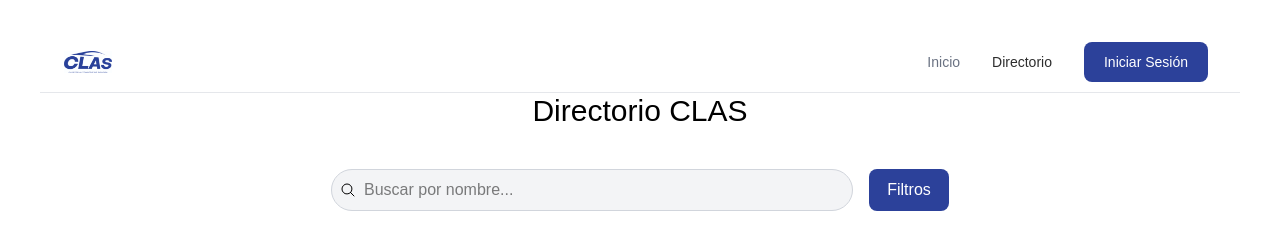
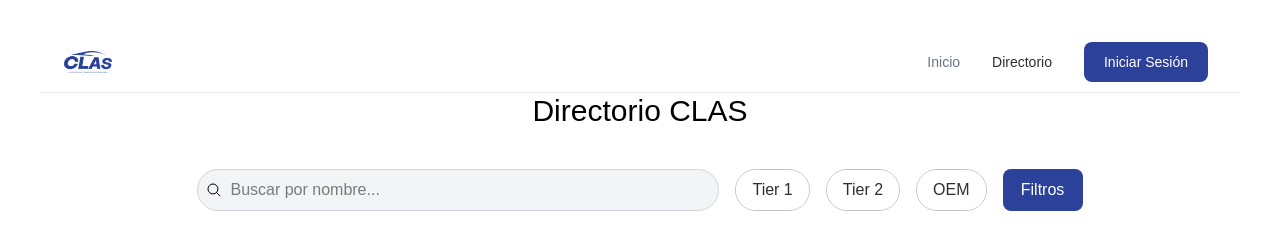
Before and after one commit to sverdam/RetoTC2005B, a React (Vite) app in the folder front-end/: page /directorio in a window 1280 px wide. Shown: the top 249 px of the page. Built offline with nearby package versions, Linux system fonts and the light colour scheme; no server answers; a web font is replaced by a local one.

Commit message:
Feat: Tier Filtering

```diff
--- a/front-end/src/pages/DirectoryPage.tsx
+++ b/front-end/src/pages/DirectoryPage.tsx
@@ -9,12 +9,34 @@
 import FilterModal from "../components/FilterModal";
 import NewDirectoryCardButton from "../components/NewDirectoryCardButton";
 
-
+interface TagProps {
+    value:string;
+    tagTier: number;
+}
 const DirectoryPage: React.FC = () => {
     const [companies, setCompanies] = useState<Company[]>([]);
     const [nameQuery, setNameQuery] = useState("");
     const [tier, setTier] = useState<number | null>(null);
     const [isOpen, setIsOpen] = useState(false);
+
+
+    const Tag: React.FC<TagProps> = ({value, tagTier}) => {
+        return(
+            <div className="bg-white border border-clas-gris rounded-full">
+                <button onClick={() => {
+                    if (tagTier === tier) {
+                        setTier(null);
+                    }else{
+                        setTier(tagTier);
+                    }
+                }}
+                className="text-clas-negro bg-white rounded-full w-full h-full px-4 py-2 hover:bg-clas hover:text-white focus:bg-clas focus:text-white">
+                    {value}
+                </button>
+            </div>
+        )
+    };
+
 
     useEffect(() => {
         getAllCompanies().then((companies: Company[]) => setCompanies(companies));
@@ -23,8 +45,9 @@
     const filteredCompanies = useMemo(() => {
         console.log(companies);
         const _name = nameQuery.trim().toLowerCase();
+        return companies.filter((p) => {
 
-        return companies.filter((p) => {
+            console.log(`tag ${tier}, tier ${p.tier}`);
             const matchesName = _name.length === 0 || p.name.toLowerCase().includes(_name);
             const matchesTier = tier === null || p.tier === tier;
 
@@ -45,6 +68,9 @@
                         setNameQuery(e.target.value)}
                     ></input>
                 </div>
+                <Tag value="Tier 1" tagTier={1} />
+                <Tag value="Tier 2" tagTier={2}/>
+                <Tag value="OEM" tagTier={0}/>
                 <button
                     onClick={() => setIsOpen(true)}
                     className=" w-20 bg-clas rounded-lg py-1 px-2 text-white hover:bg-clas-claro focus:ring-2 focus:ring-clas">
```
